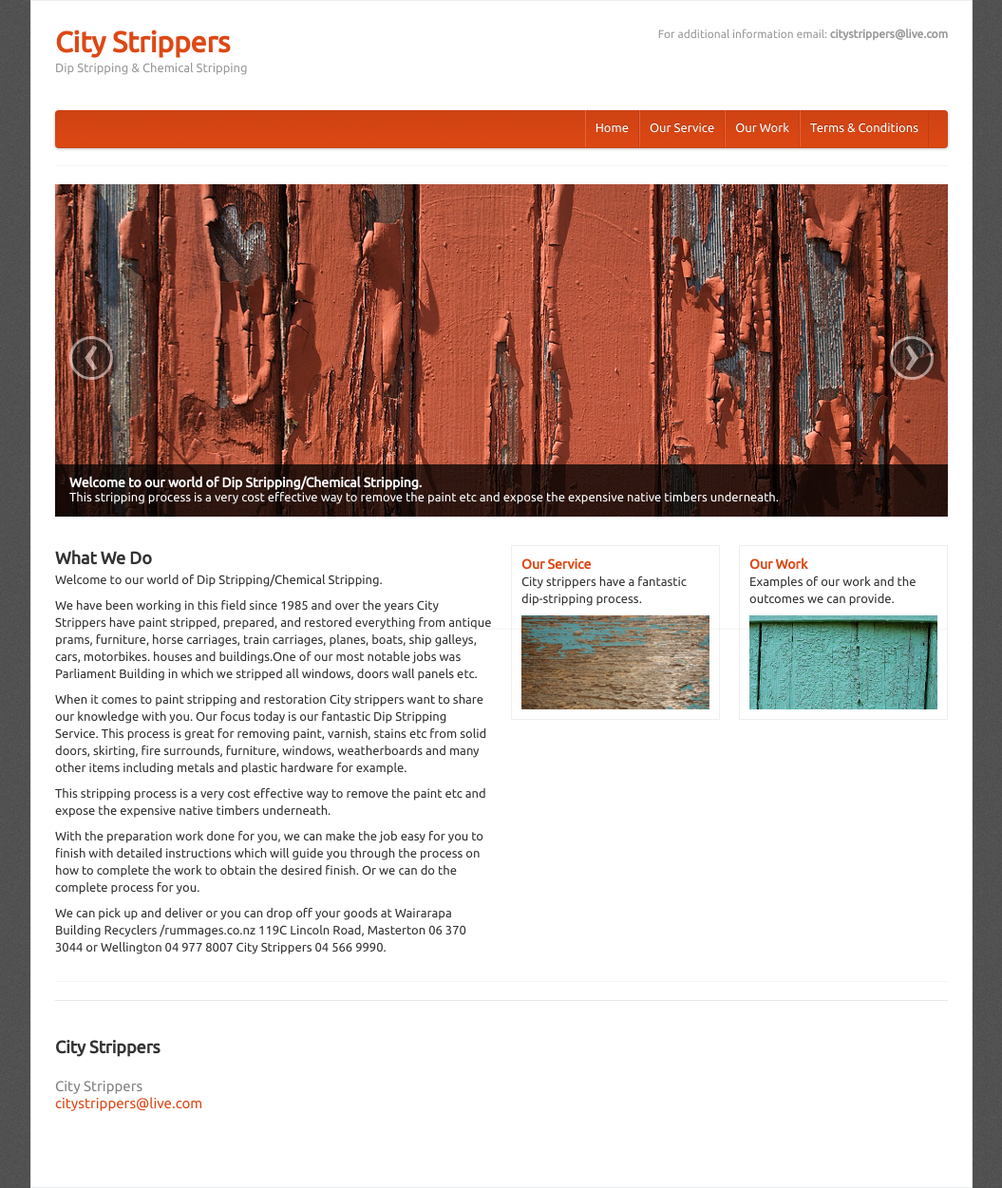
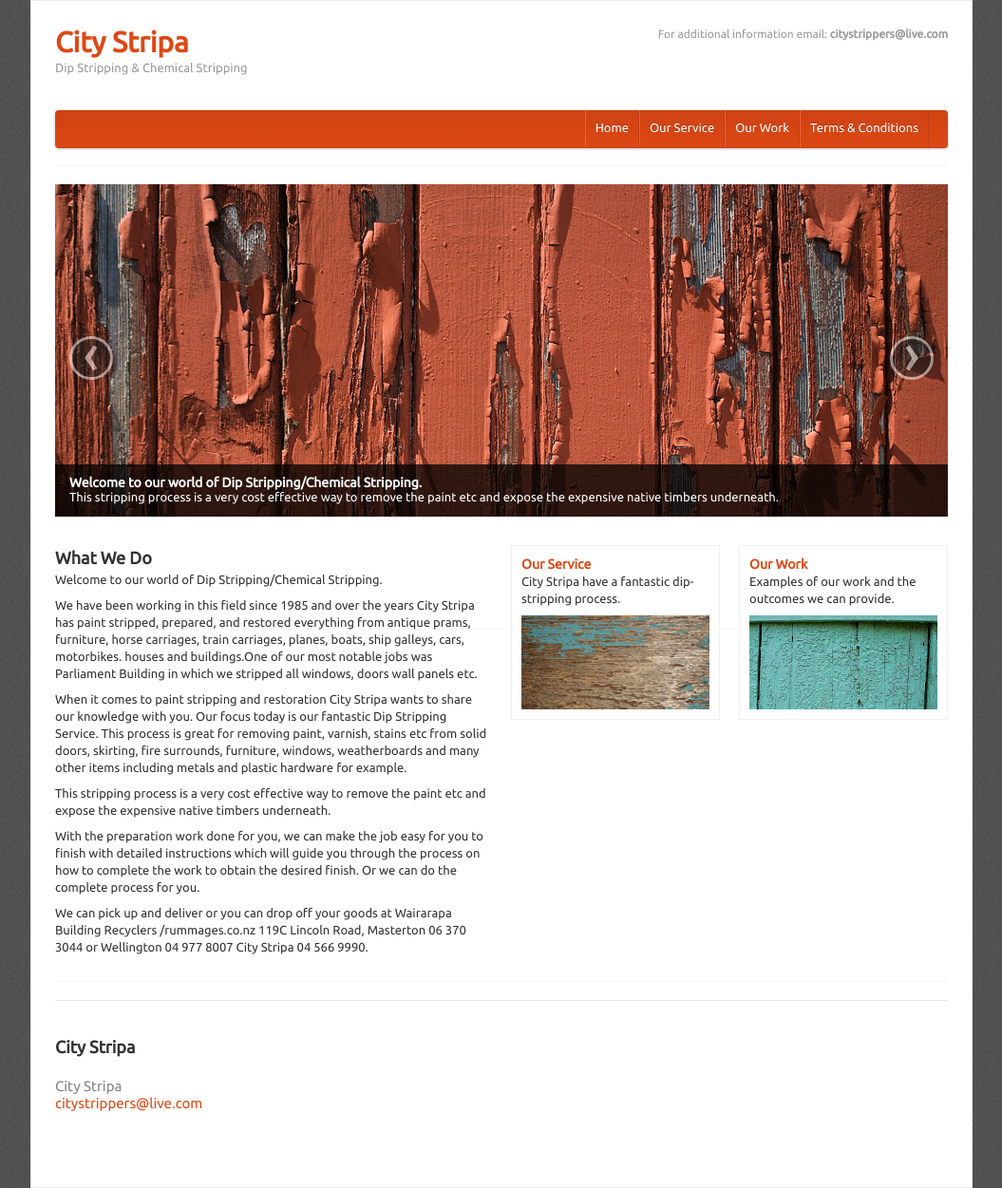
Before and after one commit to wyaeld/citystripa.co.nz, a Jekyll site: the page built from index.md, in a window 1280 px wide. Shown: the whole page at 95% size, without its empty margins (112-1167 px from the left). Built offline with Jekyll 4.4.1, drawn with Linux system fonts in a browser that asks for light colours.

Commit message:
renaming to City Stripa

```diff
--- a/_config.yml
+++ b/_config.yml
@@ -1,12 +1,12 @@
 # Site settings
-title: City Strippers
+title: City Stripa
 email: citystrippers@live.com
 description: > # this means to ignore newlines until "baseurl:"
   Write an awesome description for your new site here. You can edit this
   line in _config.yml. It will appear in your document head meta (for
   Google search results) and in your feed.xml site description.
 baseurl: "" # the subpath of your site, e.g. /blog/
-url: "http://www.citystrippers.co.nz" # the base hostname & protocol for your site
+url: "http://www.citystripa.co.nz" # the base hostname & protocol for your site
 #twitter_username: jekyllrb
 #github_username:  jekyll
 
--- a/_includes/header.html
+++ b/_includes/header.html
@@ -2,7 +2,7 @@
   <div class="row">
     <div class="span4 logo">
       <a href="/">
-        <h1 class="logo-title">City Strippers</h1>
+        <h1 class="logo-title">City Stripa</h1>
       </a>
       <span class="slogan">Dip Stripping & Chemical Stripping</span>
     </div>
--- a/_layouts/gallery.html
+++ b/_layouts/gallery.html
@@ -1,6 +1,6 @@
 ---
 layout: default
-title: City Strippers
+title: City Stripa
 ---
 
 <!-- Latest compiled and minified CSS -->
--- a/_layouts/index.html
+++ b/_layouts/index.html
@@ -1,6 +1,6 @@
 ---
 layout: default
-title: City Strippers
+title: City Stripa
 ---
 
 
@@ -51,10 +51,10 @@ title: City Strippers
               Welcome to our world of Dip Stripping/Chemical Stripping.
             </p>
             <p>
-              We have been working in this field since 1985 and over the years City Strippers have paint stripped, prepared, and restored everything from antique prams, furniture, horse carriages, train carriages, planes, boats, ship galleys, cars, motorbikes. houses and buildings.One of our most notable jobs was Parliament Building in which we stripped all windows, doors wall panels etc.
+              We have been working in this field since 1985 and over the years City Stripa has paint stripped, prepared, and restored everything from antique prams, furniture, horse carriages, train carriages, planes, boats, ship galleys, cars, motorbikes. houses and buildings.One of our most notable jobs was Parliament Building in which we stripped all windows, doors wall panels etc.
             </p>
             <p>
-              When it comes to paint stripping and restoration City strippers want to share our knowledge with you.
+              When it comes to paint stripping and restoration City Stripa wants to share our knowledge with you.
               Our focus today is our fantastic Dip Stripping Service.
               This process is great for removing paint, varnish, stains etc from solid doors, skirting, fire surrounds, furniture, windows, weatherboards and many other items including metals and plastic hardware for example.
             </p>
@@ -65,7 +65,7 @@ title: City Strippers
               With the preparation work done for you, we can make the job easy for you to finish with detailed instructions which will guide you through the process on how to complete the work to obtain the desired finish. Or we can do the complete process for you.
             </p>
             <p>
-              We can pick up and deliver or you can drop off your goods at Wairarapa Building Recyclers /rummages.co.nz 119C Lincoln Road, Masterton 06 370 3044 or Wellington 04 977 8007  City Strippers 04 566 9990.
+              We can pick up and deliver or you can drop off your goods at Wairarapa Building Recyclers /rummages.co.nz 119C Lincoln Road, Masterton 06 370 3044 or Wellington 04 977 8007  City Stripa 04 566 9990.
               <!-- </p><a href="about.html">more detail</a> -->
             </p>
           </div>
@@ -78,7 +78,7 @@ title: City Strippers
                       <div class="caption">
                         <a href="/service"><h4>Our Service</h4></a>
                         <p>
-                          City strippers have a fantastic dip-stripping process.
+                          City Stripa have a fantastic dip-stripping process.
                         </p>
                       </div>
                       <a href="/service"><img alt="" src="img/wood_images/wood_paint_peeling-small1.jpg" /></a>
--- a/_layouts/service.html
+++ b/_layouts/service.html
@@ -7,7 +7,7 @@ layout: default
   <img src="/img/wood_images/headers.jpg"/>
     <div class="inner-page-title fixed">
       <h2>Our Service</h2>
-      <p>City strippers have a fantastic dip-stripping process.</p>
+      <p>City Stripa have a fantastic dip-stripping process.</p>
     </div>
   </div>
 </div>
--- a/_layouts/terms.html
+++ b/_layouts/terms.html
@@ -16,7 +16,7 @@ layout: default
 
 <p>Due to the nature of this industry any items sent are sent at the customers own risk against any type of damage whether in transit or throughout the stripping process, though we do strive to do our best and have done for many years.</p>
 <br>
-<h2>City strippers restoration</h2>
+<h2>City Stripa restoration</h2>
 <ol>
 <li>Cannot guarantee the removal of stains</li>
 <li>Any glass left in doors or furniture is done so at the customers risk.</li>
```
